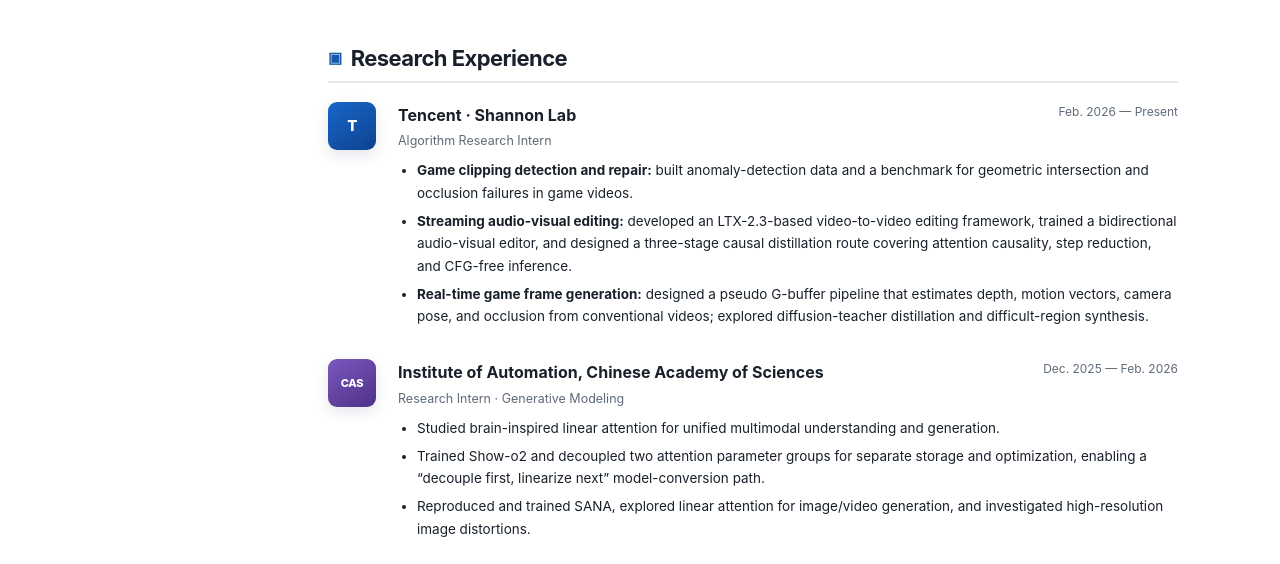
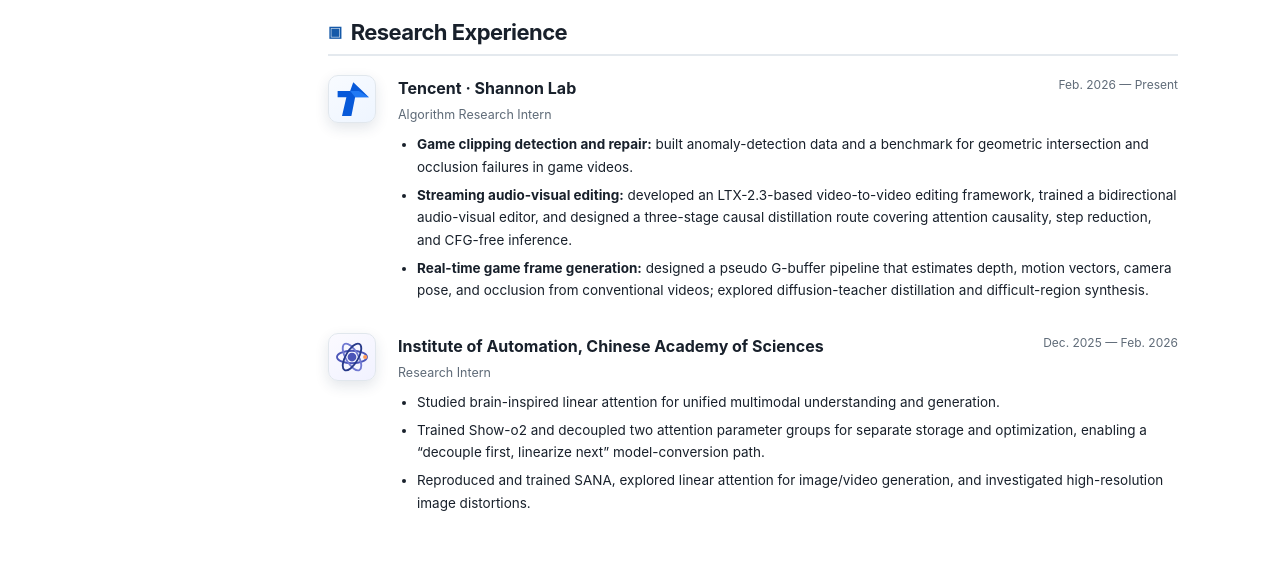
Before and after one commit to roboticwink1/roboticwink1.github.io, a plain HTML site: page index.html in a window 1280 px wide. Shown: the part 671-1235 px from the top of the page. Drawn offline with Linux system fonts and the light colour scheme.

Commit message:
Refine experience section

```diff
--- a/index.html
+++ b/index.html
@@ -289,20 +289,32 @@
   gap: 16px;
   margin: 0 0 26px;
 }
-.experience__mark,
+.experience__logo,
 .institution-mark {
   display: grid;
   place-items: center;
   width: 48px;
   height: 48px;
+  border-radius: 10px;
+  box-shadow: 0 5px 14px rgba(22, 48, 83, .12);
+}
+.experience__logo {
+  overflow: hidden;
+  background: #fff;
+  border: 1px solid #e1e7ed;
+}
+.experience__logo svg {
+  display: block;
+  width: 40px;
+  height: 40px;
+}
+.logo--tencent { background: linear-gradient(145deg, #f8fbff, #eef5ff); }
+.logo--cas { background: linear-gradient(145deg, #fbfaff, #f1f2ff); }
+.institution-mark {
   color: #fff;
-  border-radius: 9px;
   font-weight: 850;
   letter-spacing: -.03em;
-  box-shadow: 0 5px 14px rgba(22, 48, 83, .12);
 }
-.mark--tencent { background: linear-gradient(145deg, #1767ca, #0e4290); }
-.mark--cas { background: linear-gradient(145deg, #7a58bd, #4d3189); font-size: 11px; }
 .experience__header {
   display: flex;
   justify-content: space-between;
@@ -578,7 +590,8 @@
   .opportunity-banner { padding: 14px; }
   .timeline li { grid-template-columns: 66px 1fr; gap: 9px; }
   .experience { grid-template-columns: 42px 1fr; gap: 11px; }
-  .experience__mark { width: 38px; height: 38px; font-size: 10px; }
+  .experience__logo { width: 38px; height: 38px; }
+  .experience__logo svg { width: 32px; height: 32px; }
   .paper,
   .paper--compact { grid-template-columns: 1fr; }
   .paper-visual,
@@ -710,7 +723,7 @@
         </div>
 
         <h2 class="sr-only" id="about-heading">About me</h2>
-        <p>Hi, I’m <strong>Xuehan Hou (侯雪晗)</strong>, a master’s student in Computer Application Technology at <a href="https://english.pku.edu.cn/" target="_blank" rel="noreferrer">Peking University</a>, advised by Prof. <strong>Jie Chen</strong>. I received my bachelor’s degree in Software Engineering from <a href="https://en.xjtu.edu.cn/" target="_blank" rel="noreferrer">Xi’an Jiaotong University</a>, where I ranked <strong>3/140</strong>.</p>
+        <p>Hi, I’m <strong>Xuehan Hou (侯雪晗)</strong>, a master’s student in Computer Application Technology at <a href="https://english.pku.edu.cn/" target="_blank" rel="noreferrer">Peking University</a>. I received my bachelor’s degree in Software Engineering from <a href="https://en.xjtu.edu.cn/" target="_blank" rel="noreferrer">Xi’an Jiaotong University</a>, where I ranked <strong>3/140</strong>.</p>
         <p>My research studies how multimodal models can understand and generate temporally coherent, physically plausible, and controllable visual dynamics. I am particularly interested in connecting video generation with world models and embodied intelligence.</p>
       </section>
 
@@ -729,7 +742,12 @@
         <h2 id="experience-title"><span aria-hidden="true">▣</span> Research Experience</h2>
 
         <article class="experience">
-          <div class="experience__mark mark--tencent">T</div>
+          <div class="experience__logo logo--tencent" role="img" aria-label="Tencent logo">
+            <svg viewBox="0 0 64 64" aria-hidden="true">
+              <path d="M9 19h20L34 5l25 24H37L31 59H16l7-30H9Z" fill="#0759d9"/>
+              <path d="M29 19h14l16 10H37Z" fill="#2d86ff" opacity=".72"/>
+            </svg>
+          </div>
           <div>
             <div class="experience__header">
               <div>
@@ -747,12 +765,20 @@
         </article>
 
         <article class="experience">
-          <div class="experience__mark mark--cas">CAS</div>
+          <div class="experience__logo logo--cas" role="img" aria-label="Chinese Academy of Sciences icon">
+            <svg viewBox="0 0 64 64" aria-hidden="true">
+              <circle cx="32" cy="32" r="7" fill="#4b55b8"/>
+              <ellipse cx="32" cy="32" rx="24" ry="10" fill="none" stroke="#4b55b8" stroke-width="3"/>
+              <ellipse cx="32" cy="32" rx="24" ry="10" fill="none" stroke="#7079d2" stroke-width="3" transform="rotate(60 32 32)"/>
+              <ellipse cx="32" cy="32" rx="24" ry="10" fill="none" stroke="#263989" stroke-width="3" transform="rotate(120 32 32)"/>
+              <circle cx="53" cy="32" r="3.3" fill="#ff9a56"/>
+            </svg>
+          </div>
           <div>
             <div class="experience__header">
               <div>
                 <h3>Institute of Automation, Chinese Academy of Sciences</h3>
-                <p>Research Intern · Generative Modeling</p>
+                <p>Research Intern</p>
               </div>
               <time>Dec. 2025 — Feb. 2026</time>
             </div>
```
